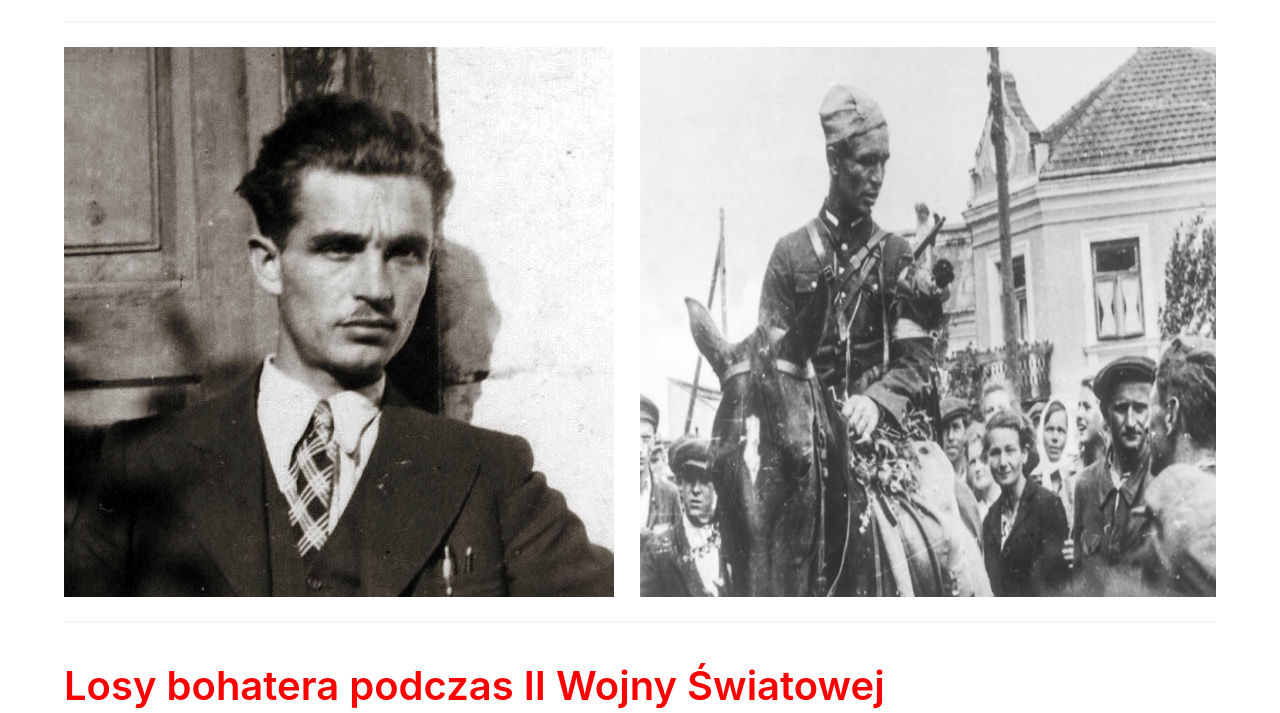
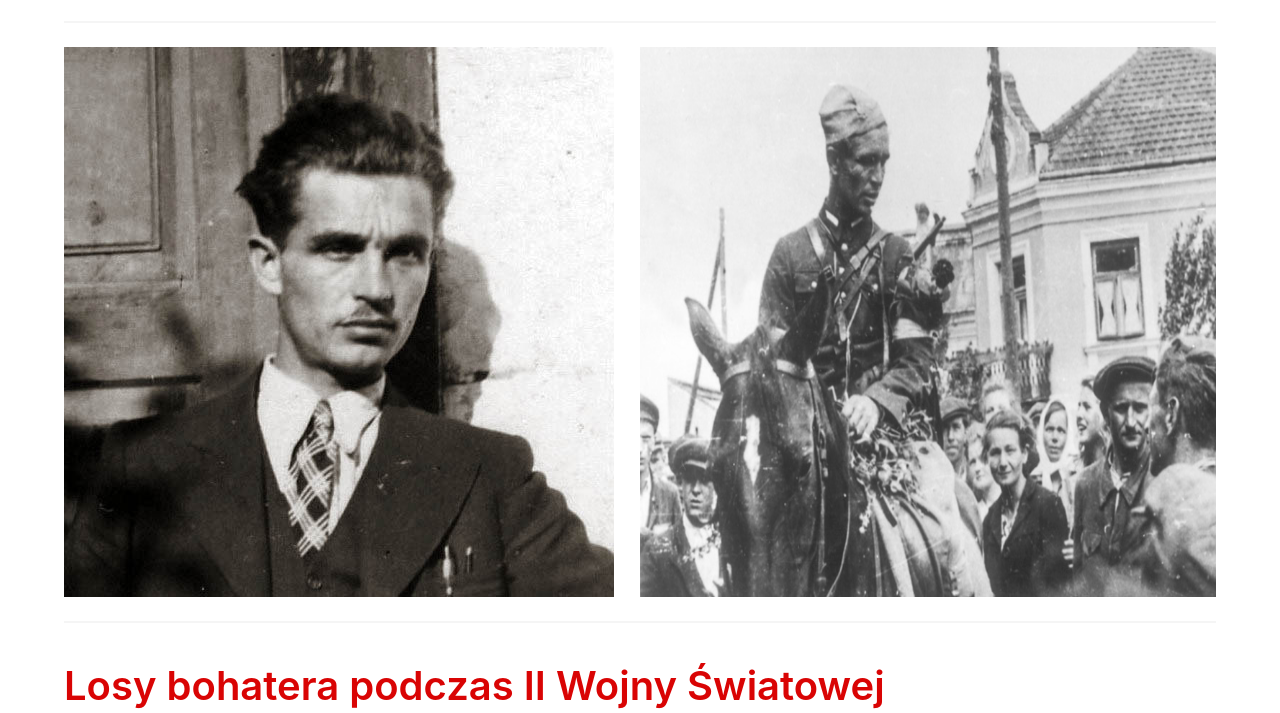
Before and after one commit to l51htd/l51htd, a plain HTML site: page index.html in a window 1280 px wide. Shown: the part 87-800 px from the top of the page. Drawn offline with nearby package versions, Linux system fonts and the light colour scheme.

Commit message:
Bardziej czerwony

```diff
--- a/index.html
+++ b/index.html
@@ -24,7 +24,7 @@
         }
 
         .subtitle {
-            color: red !important;
+            color: #d90404 !important;
         }
     </style>
 </head>
```
